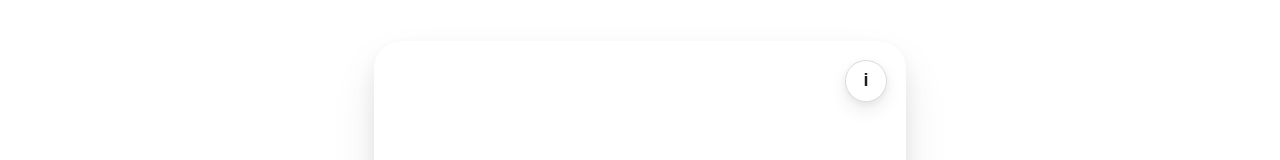
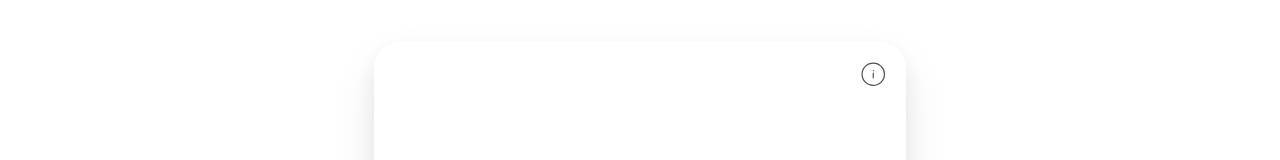
Before and after one commit to jm-go/craps, a React (Vite) app: page / in a window 1280 px wide. Shown: the part 131-291 px from the top of the page. Built offline with nearby package versions, Linux system fonts and the light colour scheme.

Commit message:
feat: installed react-icons

```diff
--- a/package.json
+++ b/package.json
@@ -13,7 +13,8 @@
   },
   "dependencies": {
     "react": "^19.2.0",
-    "react-dom": "^19.2.0"
+    "react-dom": "^19.2.0",
+    "react-icons": "^5.6.0"
   },
   "devDependencies": {
     "@eslint/js": "^9.39.1",
--- a/src/components/GameCard.css
+++ b/src/components/GameCard.css
@@ -48,44 +48,35 @@
   top: 1rem;
   right: 1rem;
 
-  width: 2.2rem;
-  height: 2.2rem;
-
   display: flex;
   align-items: center;
   justify-content: center;
 
-  border-radius: 999px;
-  border: 1px solid var(--color-border-soft);
+  background: none;
+  border: none;
+  padding: 0;
 
-  background: var(--color-button-bg);
-  color: var(--color-text-primary);
-
-  font-weight: 600;
-  font-size: 0.95rem;
+  color: var(--color-text-secondary);
 
   cursor: pointer;
 
-  box-shadow:
-    0 8px 18px rgba(0, 0, 0, 0.08),
-    0 2px 6px rgba(0, 0, 0, 0.06);
-
   transition:
     transform 0.2s ease,
-    box-shadow 0.2s ease,
-    border-color 0.2s ease;
+    color 0.2s ease;
+}
+
+.game-card__info-button svg {
+  width: 1.5rem;
+  height: 1.5rem;
 }
 
 .game-card__info-button:hover {
-  transform: scale(1.05);
-
-  box-shadow:
-    0 12px 24px rgba(0, 0, 0, 0.12),
-    0 4px 10px rgba(0, 0, 0, 0.08);
-} */
+  color: var(--color-accent);
+  transform: scale(1.15);
+}
 
 .game-card__info-button:active {
-  transform: scale(0.97);
+  transform: scale(0.95);
 }
 
 .game-card__instructions-title {
--- a/src/components/GameCard.tsx
+++ b/src/components/GameCard.tsx
@@ -1,5 +1,6 @@
 import { useState } from 'react'
 import './GameCard.css'
+import { CiCircleInfo } from "react-icons/ci";
 
 type CardView = 'welcome' | 'instructions'
 
@@ -13,13 +14,12 @@ export const GameCard = () => {
   return (
     <section className="game-card">
       <button
-        type="button"
         className="game-card__info-button"
+        onClick={toggleInstructions}
+        title="How to play"
         aria-label="How to play"
-        title="How to play"
-        onClick={toggleInstructions}
       >
-        i
+        <CiCircleInfo />
       </button>
 
       {view === 'welcome' ? (
```
Also changed, not shown: 1 other file (tests, documents, lock files or other folders).
